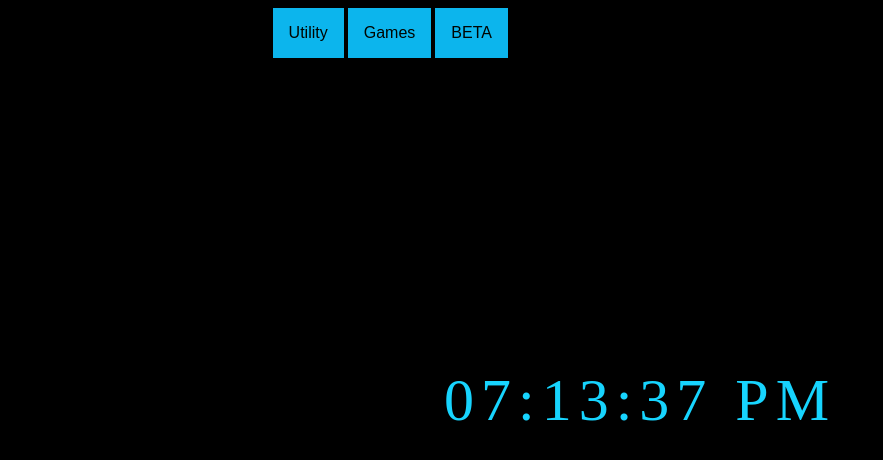
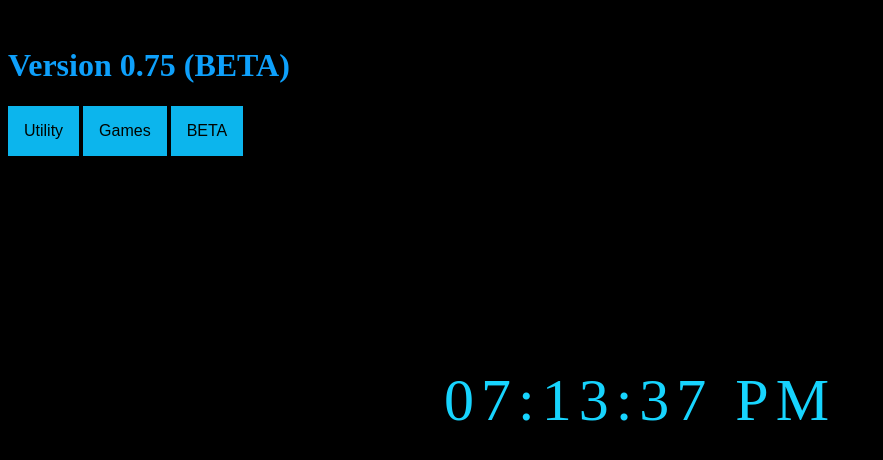
Before and after one commit to Eggo16/GameBrosGames, a plain HTML site: page index.html in a window 1280 px wide. Shown: the whole page, without its empty margins (0-883 px from the left). Drawn offline with Linux system fonts and the light colour scheme.

Commit message:
Update index.html

```diff
--- a/index.html
+++ b/index.html
@@ -8,7 +8,8 @@
   </head>
       <link rel="shortcut icon" type="image/jpg" href=
 
-  <h1>Game Bros Games       Version 0.75 (BETA)</h1>
+  <h1>Game Bros Games</h1>
+  <h1>Version 0.75 (BETA)</h1>
   <body>
 <div class="dropdown">
   <button class="dropbtn">Utility</button>
```
